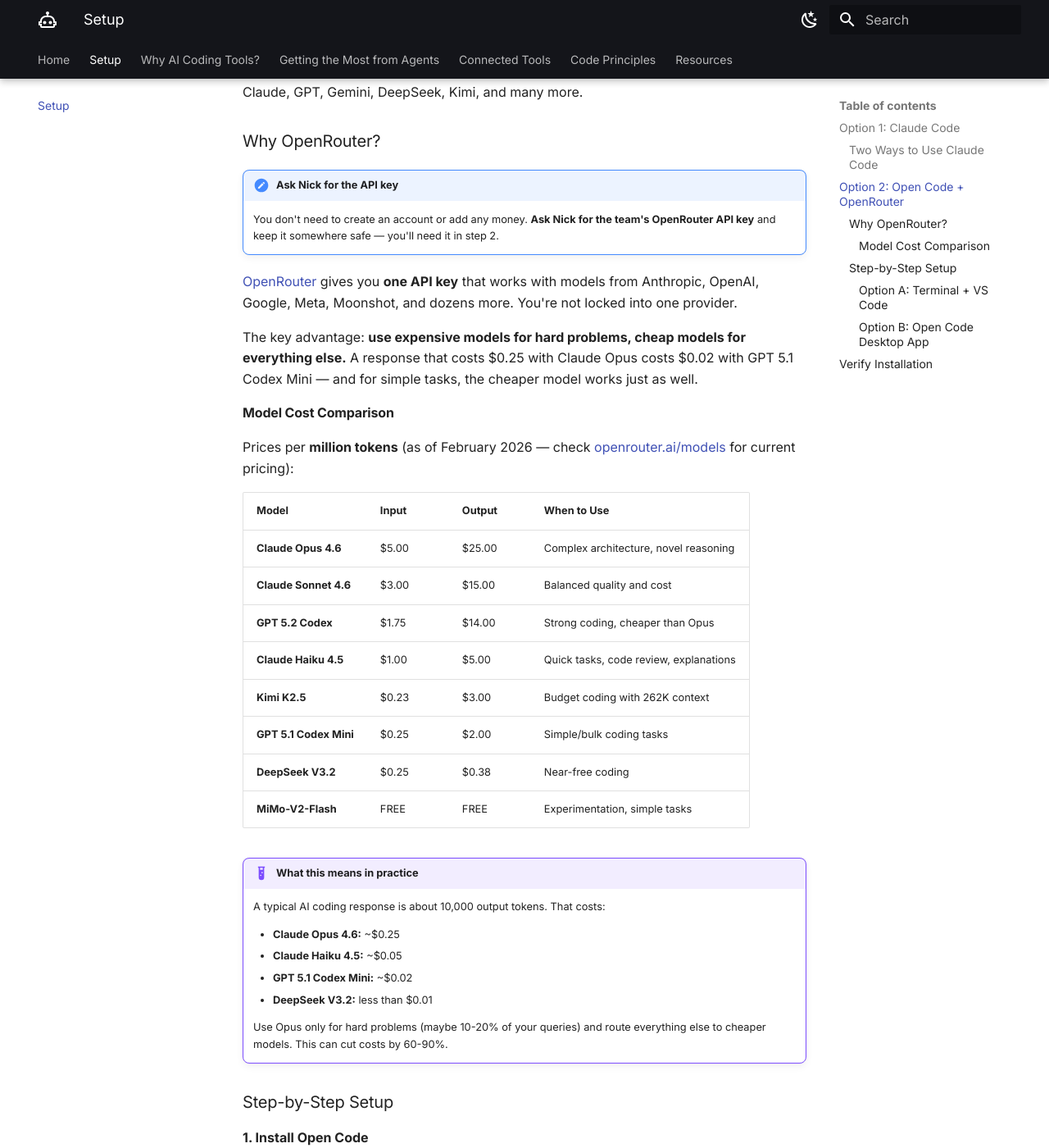
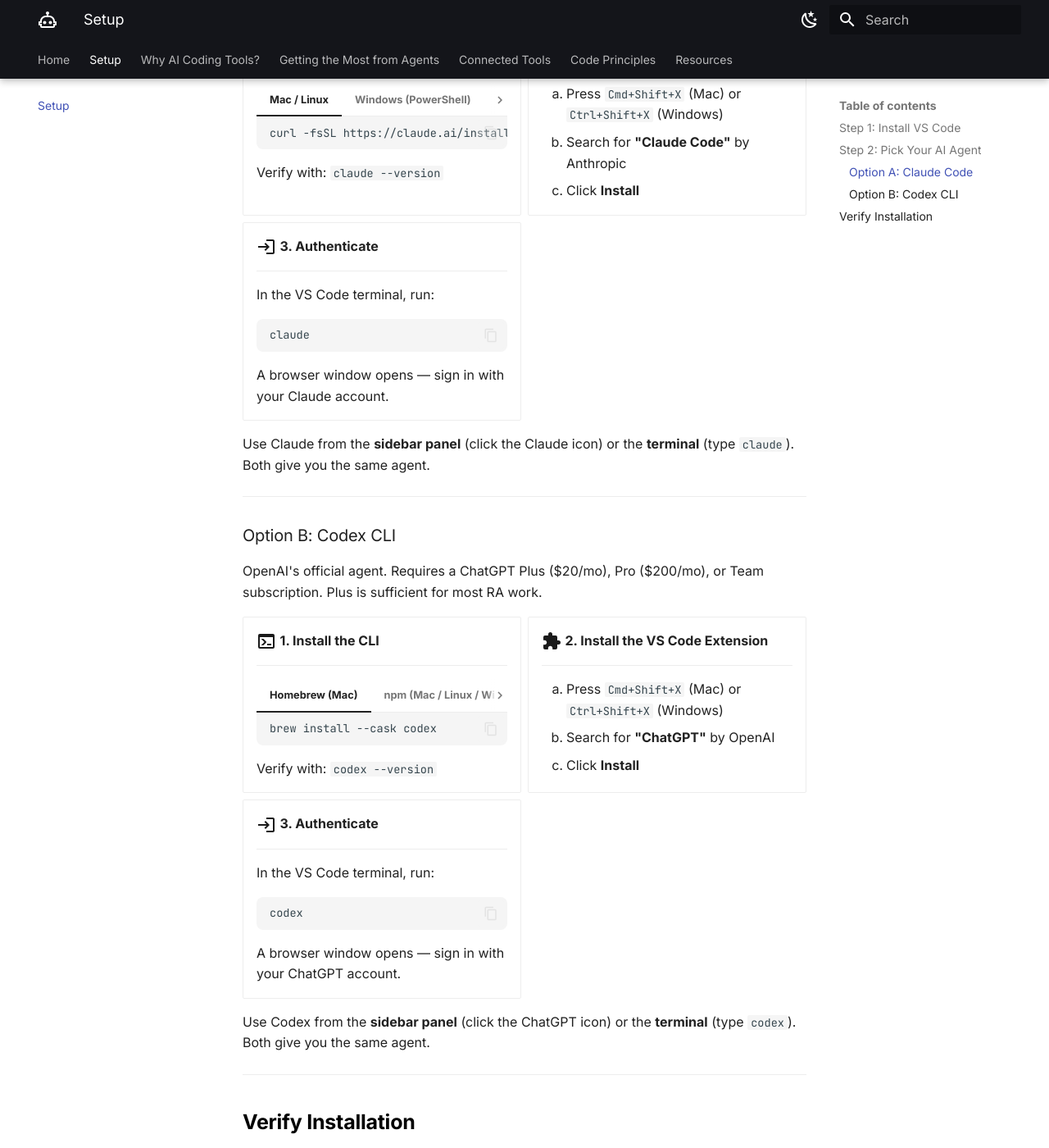
Before and after one commit to longjohnnicholas/ra-manual, an MkDocs documentation site: the page built from docs/01-setup.md, in a window 1280 px wide and 1400 px high, scrolled down 1558 px. Shown: the whole window at 82% size. Built offline with MkDocs 1.6.1 and Material for MkDocs 9.7.7, drawn with Linux system fonts in a browser that asks for light colours; some of the changed text lies outside the part shown.

Commit message:
Restructure setup to Claude Code and Codex CLI, drop Open Code/OpenRouter
Replace the three-option setup (Claude Code, Open Code + OpenRouter,
Open Code Desktop) with a cleaner two-path structure: install VS Code
first, then pick your AI agent (Claude Code or Codex CLI).

Key changes:
- Setup page rewritten with symmetric install steps for both tools
- Decision guide for RAs who have no preference
- Workflow page updated: Open Code tabs replaced with Codex CLI
- Cross-tool compatibility section strengthened with AGENTS.md/@import
  best practices so teams can use both tools on the same repositories
- Skills section corrected: Codex CLI supports SKILL.md natively
  via .agents/skills/ (different path, same format)

Co-Authored-By: Claude Opus 4.6 <noreply@anthropic.com>

````diff
--- a/docs/01-setup.md
+++ b/docs/01-setup.md
@@ -1,46 +1,68 @@
 # Setup
 
 <p style="font-size: 1.1rem; color: #000;">
-Pick one of two options and be coding with AI in about 10 minutes.
+Install VS Code, pick your AI agent, and be coding in about 10 minutes.
 </p>
+
+!!! info "Switching from Open Code or OpenRouter?"
+    Either option below is a direct replacement. Pick whichever matches your subscription.
 
 <div class="grid cards" markdown>
 
--   :material-robot-outline:{ .lg .middle } __Option 1: Claude Code__
+-   :material-robot-outline:{ .lg .middle } __Option A: Claude Code__
 
     ---
 
-    Anthropic's official CLI, integrated into VS Code. Requires a Claude Pro/Max/Team subscription.
+    Anthropic's official CLI agent. Requires a Claude Pro, Max, or Team subscription.
 
-    [:octicons-arrow-right-24: Jump to setup](#option-1-claude-code)
+    [:octicons-arrow-right-24: Jump to setup](#option-a-claude-code)
 
--   :material-swap-horizontal:{ .lg .middle } __Option 2: Open Code + OpenRouter__
+-   :material-robot-happy-outline:{ .lg .middle } __Option B: Codex CLI__
 
     ---
 
-    Open-source alternative with access to 400+ models. Use cheap models for simple tasks, expensive ones when you need them. Ask Nick for the API key.
+    OpenAI's official CLI agent. Requires a ChatGPT Plus, Pro, or Team subscription.
 
-    [:octicons-arrow-right-24: Jump to setup](#option-2-open-code-openrouter)
+    [:octicons-arrow-right-24: Jump to setup](#option-b-codex-cli)
 
 </div>
 
 ---
 
-## Option 1: Claude Code
+## Step 1: Install VS Code
 
-The official Anthropic tool with tight VS Code integration. You need a Claude Pro, Max, Team, or Enterprise subscription.
+Both AI agents run inside VS Code. Install it first.
+
+1. Visit [code.visualstudio.com](https://code.visualstudio.com/)
+2. Download for your operating system
+3. Launch it once to verify installation
+
+!!! note "Why VS Code?"
+    VS Code is your workbench — it hosts the AI agent, your code editor, the terminal, and extensions for tools like Stata. Both Claude Code and Codex CLI integrate as a sidebar panel *and* as a terminal command inside VS Code.
+
+---
+
+## Step 2: Pick Your AI Agent
+
+Choose the agent that matches your subscription. Both are equally capable for research tasks.
+
+!!! tip "Which should I pick?"
+    - Already have a **Claude** subscription? → [Option A](#option-a-claude-code)
+    - Already have a **ChatGPT** subscription? → [Option B](#option-b-codex-cli)
+    - Neither? Ask your advisor which the team uses.
+    - Both work equally well. You can install both if you want to try each.
+
+    **If your advisor is providing the subscription**, ask them to add your email to the team workspace before you begin.
+
+---
+
+### Option A: Claude Code
+
+The official Anthropic agent. Requires a Claude Pro ($20/mo), Max ($100/mo), or Team subscription.
 
 <div class="grid cards" markdown>
 
--   :material-download:{ .lg .middle } __1. Download VS Code__
-
-    ---
-
-    1. Visit [code.visualstudio.com](https://code.visualstudio.com/)
-    2. Download for your operating system
-    3. Launch it once to verify installation
-
--   :material-console:{ .lg .middle } __2. Install Claude Code CLI__
+-   :material-console:{ .lg .middle } __1. Install the CLI__
 
     ---
 
@@ -64,7 +86,7 @@ The official Anthropic tool with tight VS Code integration. You need a Claude Pr
 
     Verify with: `claude --version`
 
--   :material-puzzle:{ .lg .middle } __3. Install VS Code Extension__
+-   :material-puzzle:{ .lg .middle } __2. Install the VS Code Extension__
 
     ---
 
@@ -72,240 +94,88 @@ The official Anthropic tool with tight VS Code integration. You need a Claude Pr
     2. Search for **"Claude Code"** by Anthropic
     3. Click **Install**
 
--   :material-login:{ .lg .middle } __4. Authenticate__
+-   :material-login:{ .lg .middle } __3. Authenticate__
 
     ---
 
-    In the integrated terminal, run:
+    In the VS Code terminal, run:
 
     ```bash
     claude
     ```
 
-    Sign in via browser with your Claude account.
+    A browser window opens — sign in with your Claude account.
 
 </div>
 
-### Two Ways to Use Claude Code
+Use Claude from the **sidebar panel** (click the Claude icon) or the **terminal** (type `claude`). Both give you the same agent.
+
+---
+
+### Option B: Codex CLI
+
+OpenAI's official agent. Requires a ChatGPT Plus ($20/mo), Pro ($200/mo), or Team subscription. Plus is sufficient for most RA work.
 
 <div class="grid cards" markdown>
 
--   :material-dock-window:{ .lg .middle } __Side Panel__
+-   :material-console:{ .lg .middle } __1. Install the CLI__
 
     ---
 
-    Click the Claude icon in the left sidebar. Chat interface with visual diffs when Claude edits files.
+    === "Homebrew (Mac)"
 
-    **Best for:** Visual review, interactive debugging, exploratory sessions.
+        ```bash
+        brew install --cask codex
+        ```
 
--   :material-console-line:{ .lg .middle } __Terminal__
+    === "npm (Mac / Linux / Windows)"
+
+        Requires [Node.js](https://nodejs.org/) — download the LTS version if you don't have it.
+
+        ```bash
+        npm i -g @openai/codex
+        ```
+
+    === "Windows (PowerShell)"
+
+        Install [Node.js](https://nodejs.org/) first, then run in PowerShell:
+
+        ```powershell
+        npm i -g @openai/codex
+        ```
+
+    Verify with: `codex --version`
+
+-   :material-puzzle:{ .lg .middle } __2. Install the VS Code Extension__
 
     ---
 
-    Type `claude` in VS Code terminal. Text-based, faster for quick queries.
+    1. Press `Cmd+Shift+X` (Mac) or `Ctrl+Shift+X` (Windows)
+    2. Search for **"ChatGPT"** by OpenAI
+    3. Click **Install**
 
-    **Best for:** Quick questions, scripting, rapid iteration.
+-   :material-login:{ .lg .middle } __3. Authenticate__
+
+    ---
+
+    In the VS Code terminal, run:
+
+    ```bash
+    codex
+    ```
+
+    A browser window opens — sign in with your ChatGPT account.
 
 </div>
 
----
-
-## Option 2: Open Code + OpenRouter
-
-[Open Code](https://opencode.ai/) is a free, open-source AI coding agent (~106K GitHub stars, MIT license). Pair it with [OpenRouter](https://openrouter.ai/) and you get access to **400+ models** through a single API key — Claude, GPT, Gemini, DeepSeek, Kimi, and many more.
-
-### Why OpenRouter?
-
-!!! note "Ask Nick for the API key"
-    You don't need to create an account or add any money. **Ask Nick for the team's OpenRouter API key** and keep it somewhere safe — you'll need it in step 2.
-
-[OpenRouter](https://openrouter.ai/) gives you **one API key** that works with models from Anthropic, OpenAI, Google, Meta, Moonshot, and dozens more. You're not locked into one provider.
-
-The key advantage: **use expensive models for hard problems, cheap models for everything else.** A response that costs $0.25 with Claude Opus costs $0.02 with GPT 5.1 Codex Mini — and for simple tasks, the cheaper model works just as well.
-
-#### Model Cost Comparison
-
-Prices per **million tokens** (as of February 2026 — check [openrouter.ai/models](https://openrouter.ai/models) for current pricing):
-
-| Model | Input | Output | When to Use |
-|---|---|---|---|
-| **Claude Opus 4.6** | $5.00 | $25.00 | Complex architecture, novel reasoning |
-| **Claude Sonnet 4.6** | $3.00 | $15.00 | Balanced quality and cost |
-| **GPT 5.2 Codex** | $1.75 | $14.00 | Strong coding, cheaper than Opus |
-| **Claude Haiku 4.5** | $1.00 | $5.00 | Quick tasks, code review, explanations |
-| **Kimi K2.5** | $0.23 | $3.00 | Budget coding with 262K context |
-| **GPT 5.1 Codex Mini** | $0.25 | $2.00 | Simple/bulk coding tasks |
-| **DeepSeek V3.2** | $0.25 | $0.38 | Near-free coding |
-| **MiMo-V2-Flash** | FREE | FREE | Experimentation, simple tasks |
-
-!!! example "What this means in practice"
-    A typical AI coding response is about 10,000 output tokens. That costs:
-
-    - **Claude Opus 4.6:** ~$0.25
-    - **Claude Haiku 4.5:** ~$0.05
-    - **GPT 5.1 Codex Mini:** ~$0.02
-    - **DeepSeek V3.2:** less than $0.01
-
-    Use Opus only for hard problems (maybe 10-20% of your queries) and route everything else to cheaper models. This can cut costs by 60-90%.
-
-### Step-by-Step Setup
-
-**1. Install Open Code**
-
-=== "Mac / Linux"
-
-    ```bash
-    curl -fsSL https://opencode.ai/install | bash
-    ```
-
-=== "Homebrew (Mac)"
-
-    ```bash
-    brew install anomalyco/tap/opencode
-    ```
-
-=== "npm"
-
-    ```bash
-    npm i -g opencode-ai
-    ```
-
-=== "Windows (Scoop)"
-
-    ```powershell
-    scoop install opencode
-    ```
-
-**2. Connect OpenRouter**
-
-Launch Open Code in any folder:
-
-```bash
-opencode
-```
-
-Then run the `/connect` command inside Open Code, search for **OpenRouter**, and paste the API key Nick gave you.
-
-<!-- screenshot: Open Code /connect command showing OpenRouter configuration -->
-
-Alternatively, set it as an environment variable in your shell profile (e.g., `~/.zshrc` or `~/.bashrc`):
-
-```bash
-export OPENROUTER_API_KEY=sk-or-your-key-here
-```
-
-**3. Select a model**
-
-Run `/models` inside Open Code to see all available models and pick one:
-
-<!-- screenshot: Open Code /models command showing the model selector list -->
-
-Or launch with a specific model directly:
-
-```bash
-opencode -m openrouter/anthropic/claude-sonnet-4-6
-```
-
-**4. Switching models by task complexity**
-
-This is the real power of this setup — choose the right model for each task:
-
-| Task | Recommended Model | Why |
-|---|---|---|
-| Designing a complex data pipeline | Claude Opus 4.6 or GPT 5.2 Codex | Needs deep reasoning |
-| Writing a new regression script | Claude Sonnet 4.6 | Good balance of quality and cost |
-| Explaining what a script does | Claude Haiku 4.5 | Fast, cheap, good enough |
-| Fixing a typo or renaming variables | GPT 5.1 Codex Mini | Trivial task, use the cheapest option |
-| Exploring a new codebase | Kimi K2.5 | Cheap with a huge 262K context window |
-
-To switch models during a session, run `/models` and pick a different one. To set defaults, add this to your `opencode.json` config file:
-
-```json
-{
-  "model": "openrouter/anthropic/claude-sonnet-4-6",
-  "small_model": "openrouter/openai/gpt-5.1-codex-mini"
-}
-```
-
-**5. Choose your editor**
-
-<div class="grid cards" markdown>
-
--   :material-microsoft-visual-studio-code:{ .lg .middle } __Option A: Terminal + VS Code__
-
-    ---
-
-    Use Open Code inside VS Code — the same editor used across most research teams.
-
-    [:octicons-arrow-right-24: Set up VS Code](#option-a-terminal-vs-code)
-
--   :material-application:{ .lg .middle } __Option B: Open Code Desktop App__
-
-    ---
-
-    Standalone app — no VS Code needed. Lightweight, simple, same features.
-
-    [:octicons-arrow-right-24: Set up Desktop App](#option-b-open-code-desktop-app)
-
-</div>
-
-#### Option A: Terminal + VS Code
-
-**1. Download VS Code**
-
-1. Visit [code.visualstudio.com](https://code.visualstudio.com/)
-2. Download for your operating system
-3. Launch it once to verify installation
-
-**2. Install the Open Code Extension**
-
-Either:
-
-- Run `opencode` in the VS Code integrated terminal — the extension installs automatically
-- Or press `Cmd+Shift+X` (Mac) / `Ctrl+Shift+X` (Windows), search for **"OpenCode"**, and click **Install**
-
-**3. Start using it**
-
-Open a project folder in VS Code, then:
-
-- **Quick launch:** `Cmd+Esc` (Mac) or `Ctrl+Esc` (Windows)
-- **Or:** type `opencode` in the VS Code terminal
-
-#### Option B: Open Code Desktop App
-
-A standalone desktop app — currently in Beta, built with Tauri (lightweight and native).
-
-<!-- screenshot: Open Code desktop app showing the main interface -->
-
-**1. Download and install**
-
-=== "Mac (Homebrew)"
-
-    ```bash
-    brew install --cask opencode-desktop
-    ```
-
-=== "Mac / Windows / Linux"
-
-    Download from [opencode.ai/download](https://opencode.ai/download)
-
-**2. Open a project folder and start coding**
-
-The desktop app uses the same OpenRouter connection you set up in steps 2-3. No extra setup needed.
-
-!!! info "When to use the desktop app"
-    The desktop app is a good choice if:
-
-    - You prefer a dedicated window over VS Code
-    - You primarily work in the terminal and want a lightweight AI companion
-    - You want the simplest possible setup
+Use Codex from the **sidebar panel** (click the ChatGPT icon) or the **terminal** (type `codex`). Both give you the same agent.
 
 ---
 
 ## Verify Installation
 
 !!! success "Final Check"
-    Whichever option you chose, open a project folder and ask:
+    Whichever option you chose, open a project folder in VS Code and ask:
 
     ```
     What files are in this directory?
--- a/docs/03-workflow.md
+++ b/docs/03-workflow.md
@@ -1,6 +1,6 @@
 # Getting the Most from Coding with Agents
 
-These tools and practices work across AI coding agents — Claude Code, Open Code, Cursor, GitHub Copilot, and others. The concepts are the same; only the file paths and keybindings differ.
+These tools and practices work across AI coding agents — Claude Code, Codex CLI, Cursor, GitHub Copilot, and others. The concepts are the same; only the file paths and keybindings differ.
 
 ---
 
@@ -25,29 +25,41 @@ A project context file is a markdown file that your AI agent reads automatically
 
 There are two conventions:
 
-- **`AGENTS.md`** — the open standard, supported by 20+ tools (Open Code, Cursor, Copilot, Codex, Gemini CLI, and more). Governed by the [Agentic AI Foundation](https://aaif.io/) under the Linux Foundation.
+- **`AGENTS.md`** — the open standard, supported by 20+ tools (Codex CLI, Cursor, Copilot, Gemini CLI, and more). Governed by the [Agentic AI Foundation](https://aaif.io/) under the Linux Foundation.
 - **`CLAUDE.md`** — Claude Code's equivalent. Same concept, different filename.
 
 ### Which file should you use?
 
 | Tool | Reads | Also reads |
 |------|-------|------------|
-| **Open Code** | `AGENTS.md` | `CLAUDE.md` (fallback) |
 | **Claude Code** | `CLAUDE.md` | — |
+| **Codex CLI** | `AGENTS.md` | — |
 | **Cursor** | `AGENTS.md` | `.cursor/rules/` |
 | **GitHub Copilot** | `AGENTS.md` | `.github/copilot-instructions.md` |
-| **OpenAI Codex** | `AGENTS.md` | — |
 
-!!! tip "Cross-tool compatibility"
-    If you use multiple tools (or might switch later), create an `AGENTS.md` as your primary file. Then make Claude Code read it too with a one-line `CLAUDE.md`:
+!!! tip "Using both tools on the same repo (recommended setup)"
+    If your team uses both Claude Code and Codex CLI — or might switch later — use this setup:
+
+    **1. Write all shared instructions in `AGENTS.md`** (the open standard):
 
     ```markdown
+    # AGENTS.md
+    Project context, conventions, commands, gotchas...
+    ```
+
+    **2. Create a `CLAUDE.md` that imports it:**
+
+    ```markdown
+    # CLAUDE.md
     @AGENTS.md
     ```
 
-    Or create a symlink: `ln -s AGENTS.md CLAUDE.md`
+    Claude Code reads `CLAUDE.md`, which pulls in everything from `AGENTS.md`. Codex CLI reads `AGENTS.md` directly. One source of truth, both tools get the same instructions.
 
-    This way, you maintain one file that works everywhere.
+    You can add Claude-specific instructions below the import line — they'll only be read by Claude Code.
+
+    !!! warning "Avoid symlinks on teams with Windows users"
+        `ln -s AGENTS.md CLAUDE.md` works on Mac/Linux but fails silently on Windows. Use the `@AGENTS.md` import instead — it works on all platforms and lets you add tool-specific instructions.
 
 ### Why you need one
 
@@ -62,14 +74,6 @@ This saves time and prevents repeated mistakes.
 
 ### Where to save it
 
-=== "Open Code"
-
-    | Location | Scope |
-    |----------|-------|
-    | `./AGENTS.md` | This project |
-    | `./code/AGENTS.md` | This task subfolder |
-    | `~/.config/opencode/AGENTS.md` | All your projects |
-
 === "Claude Code"
 
     | Location | Scope | Git? |
@@ -79,13 +83,21 @@ This saves time and prevents repeated mistakes.
     | `~/.claude/CLAUDE.md` | All your projects | No |
     | `./CLAUDE.local.md` | Personal overrides | No (gitignore it) |
 
-Both tools read these recursively — if you're working in `cleaning/survey_data/code/`, the agent picks up context files from that directory and all parent directories.
+=== "Codex CLI"
+
+    | Location | Scope |
+    |----------|-------|
+    | `./AGENTS.md` | This project |
+    | `./code/AGENTS.md` | This task subfolder |
+    | `~/.codex/AGENTS.md` | All your projects |
+
+Both tools read context files recursively — if you're working in `cleaning/survey_data/code/`, the agent picks up context files from that directory and all parent directories.
 
 ### Best practices
 
 **Keep it short.** Only include things the agent would get wrong without. For each line, ask: *"Would removing this cause a mistake?"* If not, cut it.
 
-**Update it at the end of each session.** Ask: *"Is there anything we learned that should go into AGENTS.md?"* Add useful learnings. This is how knowledge compounds.
+**Update it at the end of each session.** Ask: *"Is there anything we learned that should go into AGENTS.md?"* Add useful learnings to `AGENTS.md` (the shared file). This is how knowledge compounds — and both Claude Code and Codex CLI benefit.
 
 **Example:**
 
@@ -108,7 +120,7 @@ using Indonesian manufacturing census (1991-2000).
 ```
 
 !!! tip
-    Run `/init` to auto-generate a starter context file for your project. Both Claude Code and Open Code support this command.
+    Run `/init` to auto-generate a starter context file for your project. Both Claude Code and Codex CLI support this command.
 
 ---
 
@@ -120,7 +132,7 @@ Skills are markdown files containing specialist instructions for tasks you do re
 
 Think of them as saved prompts with superpowers — they can include detailed instructions, checklists, and even specify which tools the agent should use.
 
-The skill format (`SKILL.md` with YAML frontmatter) is an [open standard](https://agentskills.io/specification) that works across Claude Code, Open Code, GitHub Copilot, Cursor, and others.
+The skill format (`SKILL.md` with YAML frontmatter) is an [open standard](https://agentskills.io/specification) that works across Claude Code, Codex CLI, GitHub Copilot, Cursor, and others.
 
 ### Why they're useful
 
@@ -132,23 +144,30 @@ The skill format (`SKILL.md` with YAML frontmatter) is an [open standard](https:
 
 ### Where to save them
 
-=== "Open Code"
-
-    | Location | Scope |
-    |----------|-------|
-    | `.opencode/skills/<skill-name>/SKILL.md` | This project |
-    | `.agents/skills/<skill-name>/SKILL.md` | This project (alt) |
-    | `.claude/skills/<skill-name>/SKILL.md` | This project (Claude Code compat) |
-    | `~/.config/opencode/skills/<skill-name>/SKILL.md` | All projects |
-
-    Open Code searches all these paths, so skills written for Claude Code work automatically.
-
 === "Claude Code"
 
     | Location | Scope |
     |----------|-------|
     | `.claude/skills/<skill-name>/SKILL.md` | This project |
     | `~/.claude/skills/<skill-name>/SKILL.md` | All projects |
+
+=== "Codex CLI"
+
+    | Location | Scope |
+    |----------|-------|
+    | `.agents/skills/<skill-name>/SKILL.md` | This project |
+    | `~/.codex/skills/<skill-name>/SKILL.md` | All projects |
+
+Both tools use the same `SKILL.md` format (YAML frontmatter + markdown instructions). The only difference is the directory path.
+
+!!! tip "Skills that work in both tools"
+    Keep your `SKILL.md` files in `.claude/skills/` (Claude Code's default). To make them available in Codex CLI too, add a symlink at the repo root:
+
+    ```bash
+    ln -s .claude/skills .agents/skills
+    ```
+
+    Or simply copy the skills directory. The `SKILL.md` format is identical — no changes needed to the files themselves.
 
 ### Example: Running regressions
 
@@ -202,12 +221,13 @@ The agent analyzes your codebase with read-only access. It can read files, searc
     - Command: `/plan`
     - CLI: `claude --permission-mode plan`
 
-=== "Open Code"
+=== "Codex CLI"
 
-    - Press **Tab** to switch to the **plan** agent (read-only analysis)
-    - Press **Tab** again to switch back to the **build** agent (full access)
+    Codex explains its plan before executing by default. You control how much autonomy it has with approval modes:
 
-    Open Code has two built-in agents: `plan` (read-only) and `build` (full access). Switching between them is how you control what the agent can do.
+    - **Auto** (default) — reads and edits files within the working directory; asks before going outside scope
+    - **Read-only** — browses files but requires approval for any write or command
+    - **Full Access** — unrestricted (use only in trusted environments)
 
 ### The workflow
 
@@ -255,28 +275,6 @@ This catches mistakes the "author" agent might miss — like a second pair of ey
 
 For repeated review tasks, create custom agents:
 
-=== "Open Code"
-
-    Save in `.opencode/agents/` or `~/.config/opencode/agents/`:
-
-    ```markdown
-    # .opencode/agents/code-reviewer.md
-    ---
-    name: code-reviewer
-    description: Reviews code for correctness and conventions
-    tools: Read, Grep, Glob
-    ---
-
-    You are a code reviewer for an economics research project.
-    Check for:
-    - Logical correctness (do regressions match the spec?)
-    - Data handling (are merges correct? dropped observations?)
-    - Style (follows AGENTS.md conventions?)
-    - Reproducibility (relative paths? seeds set?)
-
-    Be specific. Reference line numbers. Suggest fixes.
-    ```
-
 === "Claude Code"
 
     Save in `.claude/agents/`:
@@ -299,6 +297,23 @@ For repeated review tasks, create custom agents:
 
     Be specific. Reference line numbers. Suggest fixes.
     ```
+
+=== "Codex CLI"
+
+    Add review instructions as a section in your `AGENTS.md`:
+
+    ```markdown
+    ## Code review checklist
+    When asked to review code, check for:
+    - Logical correctness (do regressions match the spec?)
+    - Data handling (are merges correct? dropped observations?)
+    - Style (follows AGENTS.md conventions?)
+    - Reproducibility (relative paths? seeds set?)
+
+    Be specific. Reference line numbers. Suggest fixes.
+    ```
+
+    Codex CLI reads `AGENTS.md` at the project root and `AGENTS.override.md` in subdirectories for folder-specific instructions.
 
 ---
 
@@ -372,23 +387,13 @@ Run these two commands inside a Claude Code session:
 
 That's it. You'll immediately have access to all the slash commands and agents.
 
-### Installing in Open Code
+### Installing in Codex CLI
 
-Use the cross-platform installer:
+The compound engineering plugin is designed for Claude Code. For Codex CLI users, you can adopt the same workflow patterns manually:
 
-```bash
-bunx @every-env/compound-plugin install compound-engineering --to opencode
-```
-
-This writes the plugin configuration to `~/.config/opencode/`. All agents, skills, and commands will be available the next time you launch Open Code.
-
-Alternatively, add it manually in your `opencode.json`:
-
-```json
-{
-  "plugin": ["@every-env/compound-plugin"]
-}
-```
+1. Use the plan → work → review → compound loop described above
+2. Add your project conventions and learnings to `AGENTS.md`
+3. Use Codex's built-in `/review` command to analyze diffs before committing
 
 ### What the review agents actually do
 
@@ -409,7 +414,10 @@ The plugin works best when your project follows this layout:
 
 ```
 project/
-├── AGENTS.md              # Agent instructions and patterns
+├── AGENTS.md              # Shared instructions (source of truth)
+├── CLAUDE.md              # Imports @AGENTS.md + Claude-specific config
+├── .claude/skills/        # Shared skills (SKILL.md format)
+├── .claude/agents/        # Claude Code sub-agents
 ├── docs/
 │   ├── brainstorms/       # Output from /workflows:brainstorm
 │   ├── plans/             # Output from /workflows:plan
@@ -470,7 +478,7 @@ Overleaf is great for collaborative LaTeX editing, but its interface doesn't sup
 
     (Find your Git URL in Overleaf: Menu → Git)
 
-2. **Edit with your agent.** Open the folder in VS Code or the Open Code desktop app. Now you have full access to skills, sub-agents, and all the features covered in this guide.
+2. **Edit with your agent.** Open the folder in VS Code with Claude Code or Codex CLI. Now you have full access to skills, sub-agents, and all the features covered in this guide.
 
 3. **Push back to Overleaf.** When done, commit and push:
 
````
Also changed, not shown: README.md (+1 -1 lines), docs/05-resources.md (+3 -3 lines), docs/index.md (+2 -2 lines), docs/plans/2026-02-18-refactor-setup-page-claude-code-codex-plan.md (added, +138 -0 lines).
